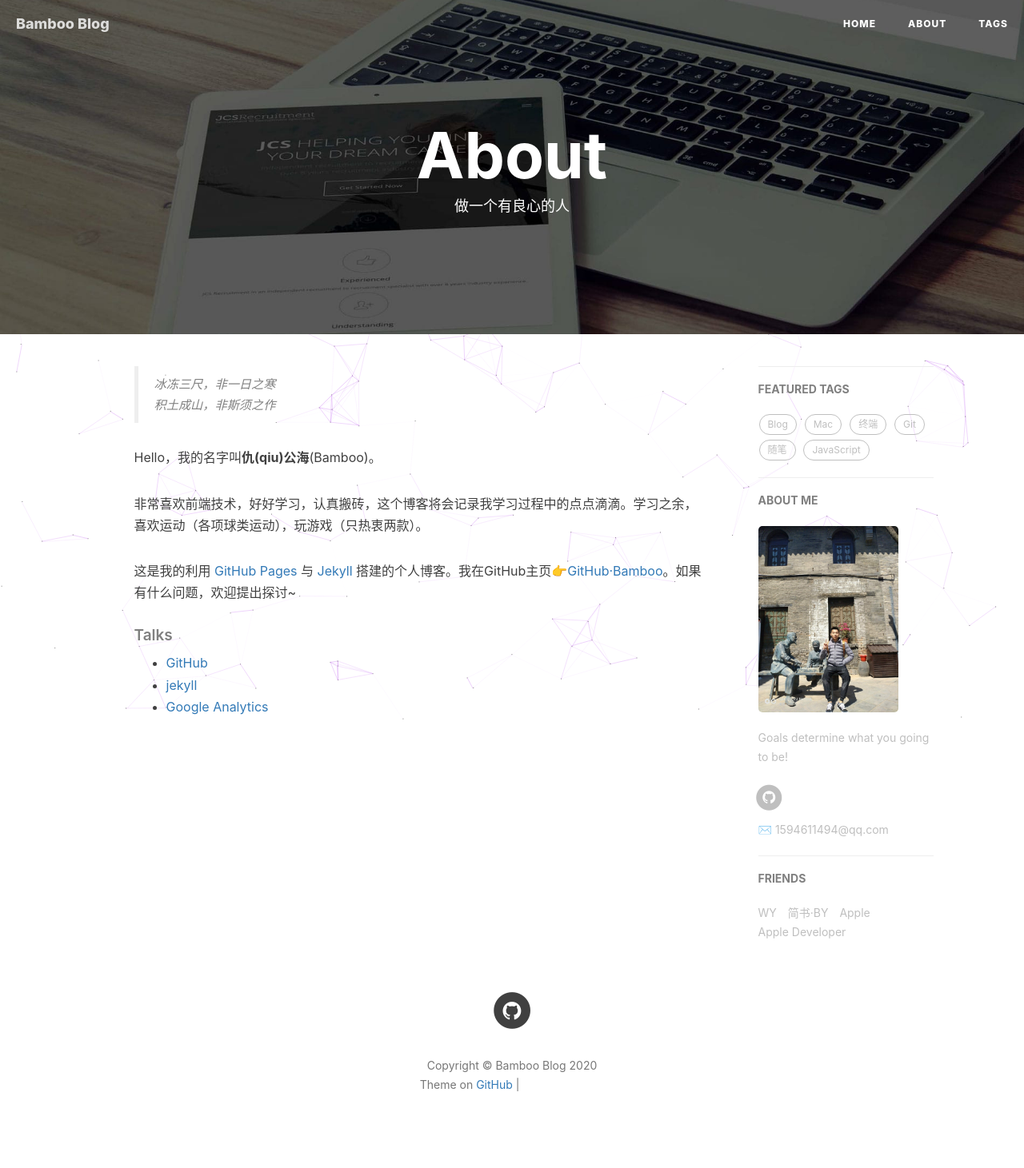
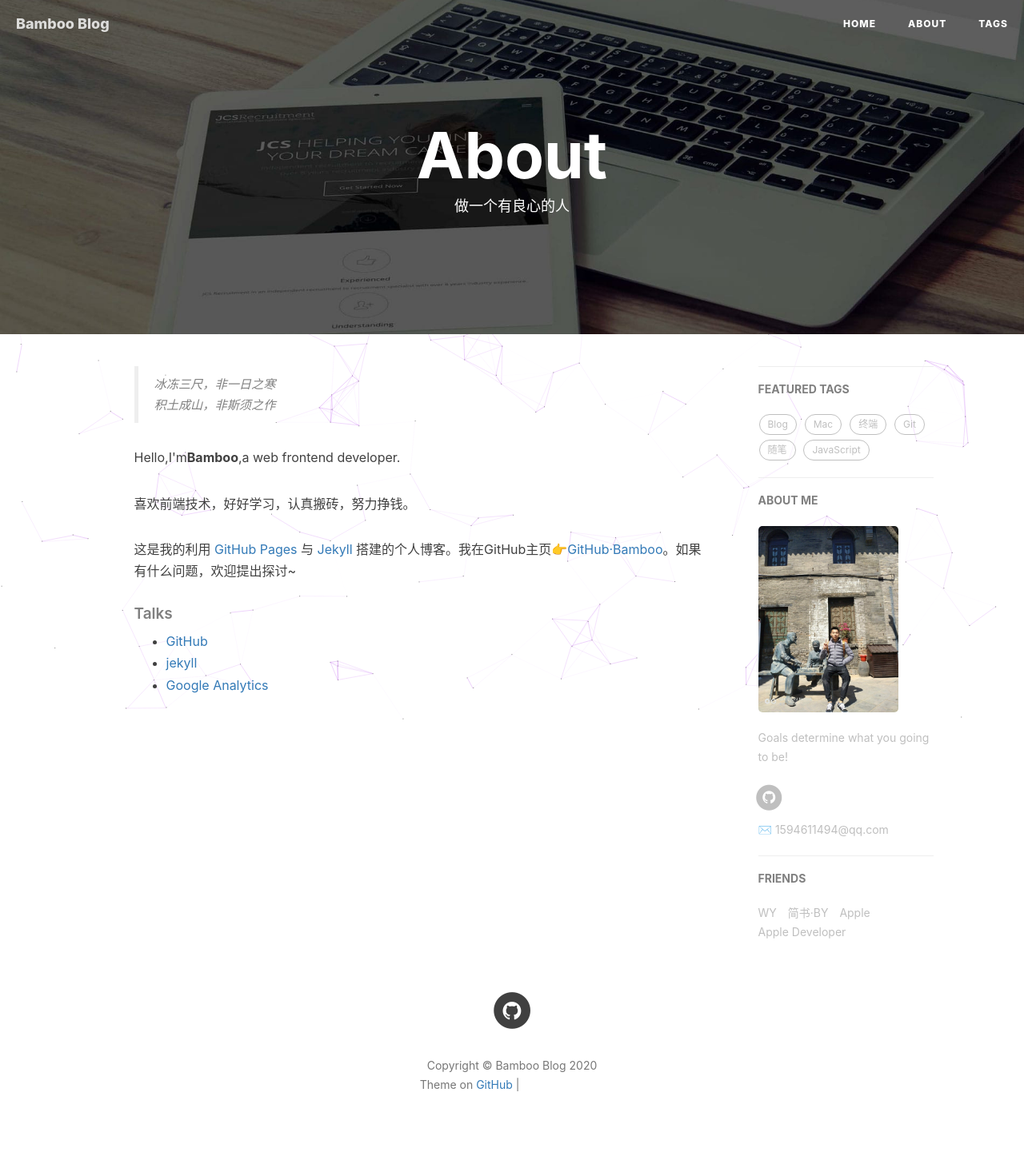
Before and after one commit to ShowBamboo/ShowBamboo.github.io, a Jekyll site: the page built from about.html, in a window 1280 px wide. Shown: the whole page at 80% size. Built offline with Jekyll 4.4.1, drawn with Linux system fonts in a browser that asks for light colours; nearby versions of some CDN libraries; comment, search, counter and statistics services are not loaded; grey boxes are pictures that could not be loaded.

Commit message:
Update about.html

```diff
--- a/about.html
+++ b/about.html
@@ -18,9 +18,9 @@ header-img: "img/post-bg-rwd.jpg"
     <blockquote><p>冰冻三尺，非一日之寒<br>
     积土成山，非斯须之作</p></blockquote>
 
-    <p>Hello，我的名字叫<strong>仇(qiu)公海</strong>(Bamboo)。</p>
+    <p>Hello,I'm<strong>Bamboo</strong>,a web frontend developer.</p>
 
-    <p>非常喜欢前端技术，好好学习，认真搬砖，这个博客将会记录我学习过程中的点点滴滴。学习之余，喜欢运动（各项球类运动），玩游戏（只热衷两款）。</p>
+    <p>喜欢前端技术，好好学习，认真搬砖，努力挣钱。</p>
 
     <p>这是我的利用 <a href="https://pages.github.com/">GitHub Pages</a> 与 <a href="http://jekyll.com.cn/">Jekyll</a> 搭建的个人博客。我在GitHub主页<a href="https://github.com/ShowBamboo">👉GitHub·Bamboo</a>。如果有什么问题，欢迎提出探讨~</p>
 
```
